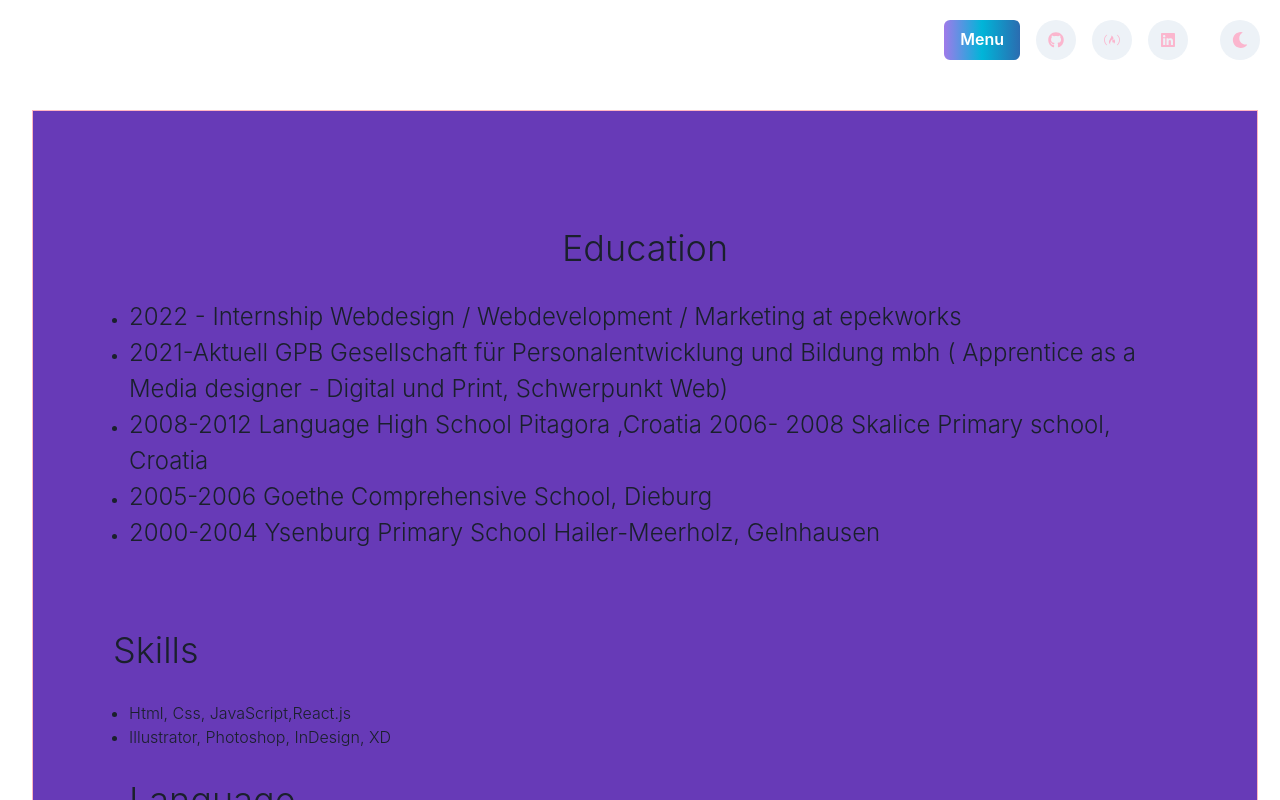
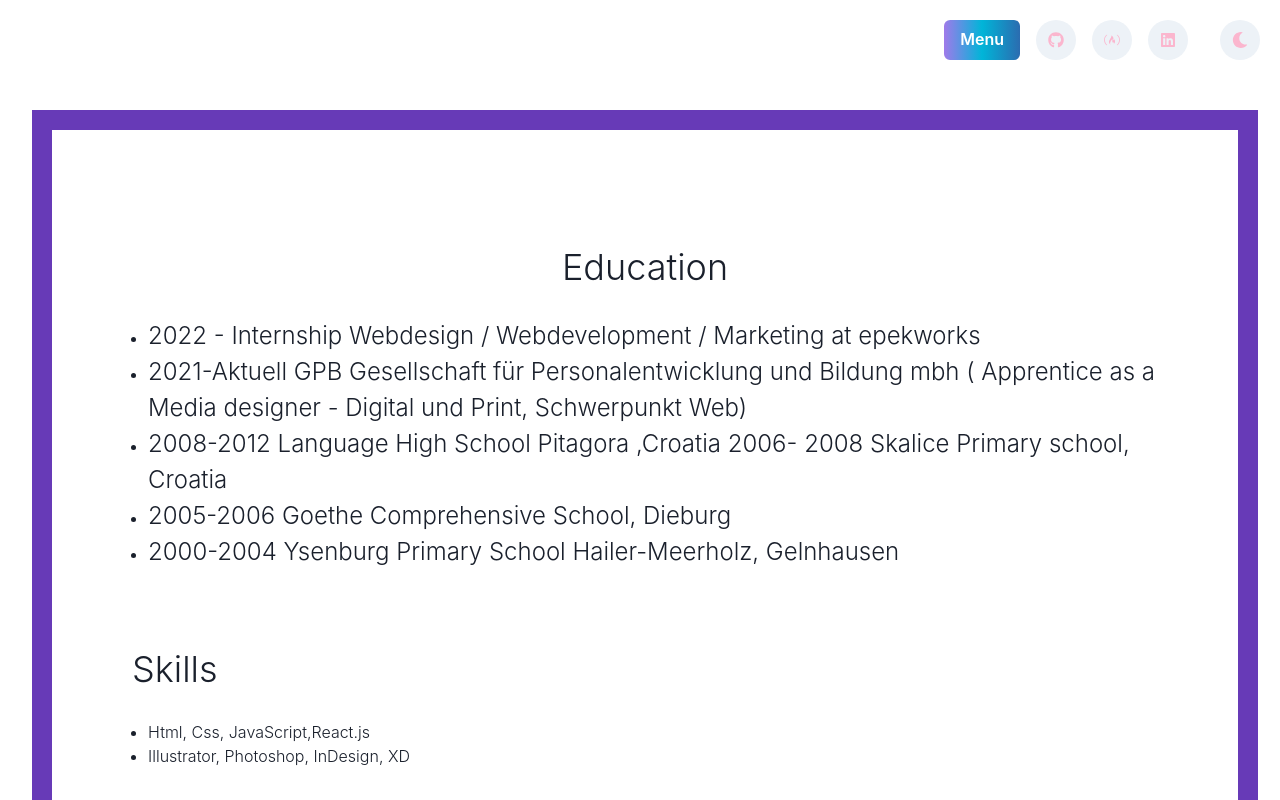
Before and after one commit to mateasportfolio/mtportfolio, a React (Create React App) app: page /aboutme in a window 1280 px wide. Shown: the top 800 px of the page. Built offline with nearby package versions, Linux system fonts and the light colour scheme.

Commit message:
changed padding and borderColor

```diff
--- a/src/pages/AboutMe.js
+++ b/src/pages/AboutMe.js
@@ -36,10 +36,10 @@ const AboutMe = () => {
 
       <Stack
         spacing={6}
-        border="1px solid lightpink"
+        border="20px solid lightpink"
         marginTop={10}
-        p={20}
-        bg="#673ab7"
+        padding={20}
+        borderColor="#673ab7"
       >
         <Text
           noOfLines={[1, 2, 3]}
```
